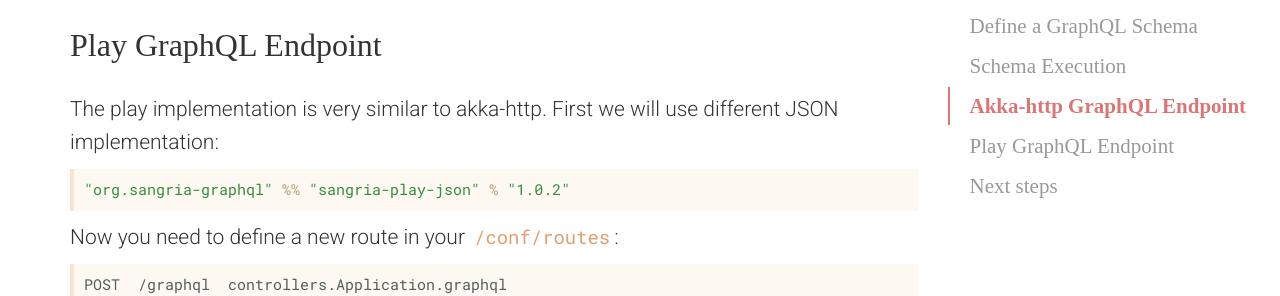
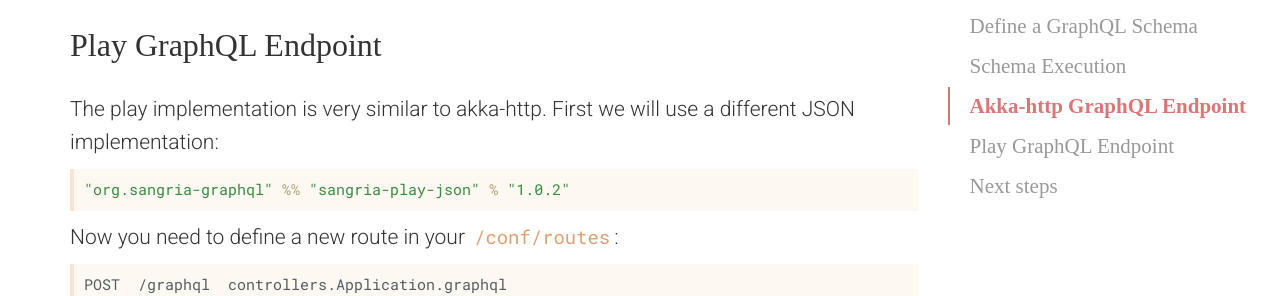
Before and after one commit to sangria-graphql/sangria-graphql.github.io, a Jekyll site: the page built from getting-started.md, in a window 1280 px wide and 900 px high, scrolled down 12936 px. Shown: the part 163-459 px from the top of the window. Built offline with Jekyll 4.4.1, drawn with Linux system fonts in a browser that asks for light colours.

````diff
--- a/getting-started.md
+++ b/getting-started.md
@@ -437,7 +437,7 @@ You can find the full example on the GitHub: [{{site.link.akka-http-example.gith
 
 ## Play GraphQL Endpoint
 
-The play implementation is very similar to akka-http. First we will use different JSON implementation:
+The play implementation is very similar to akka-http. First we will use a different JSON implementation:
 
 ```scala
 "{{site.groupId}}" %% "sangria-play-json" % "{{site.version.sangria-play-json}}"
````
